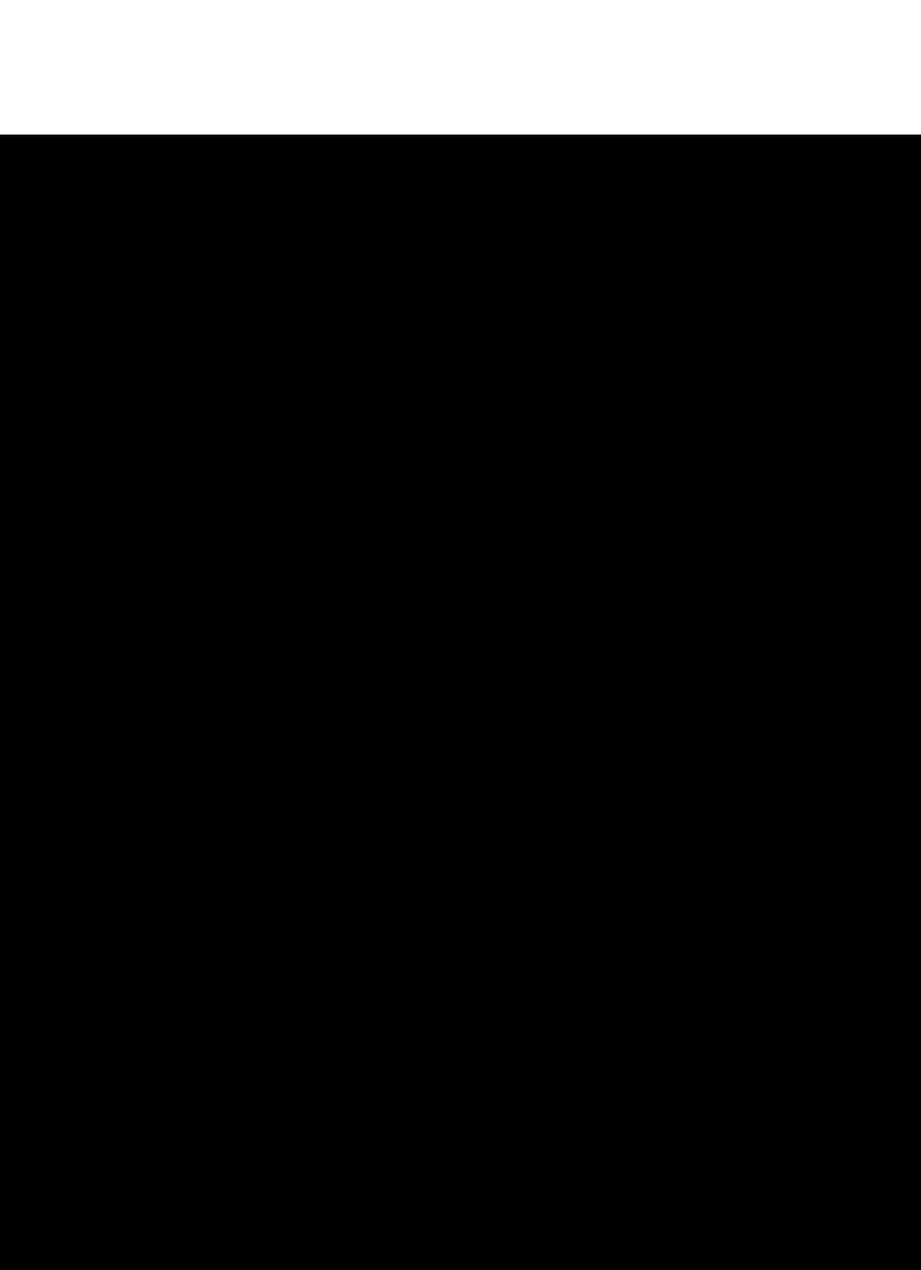
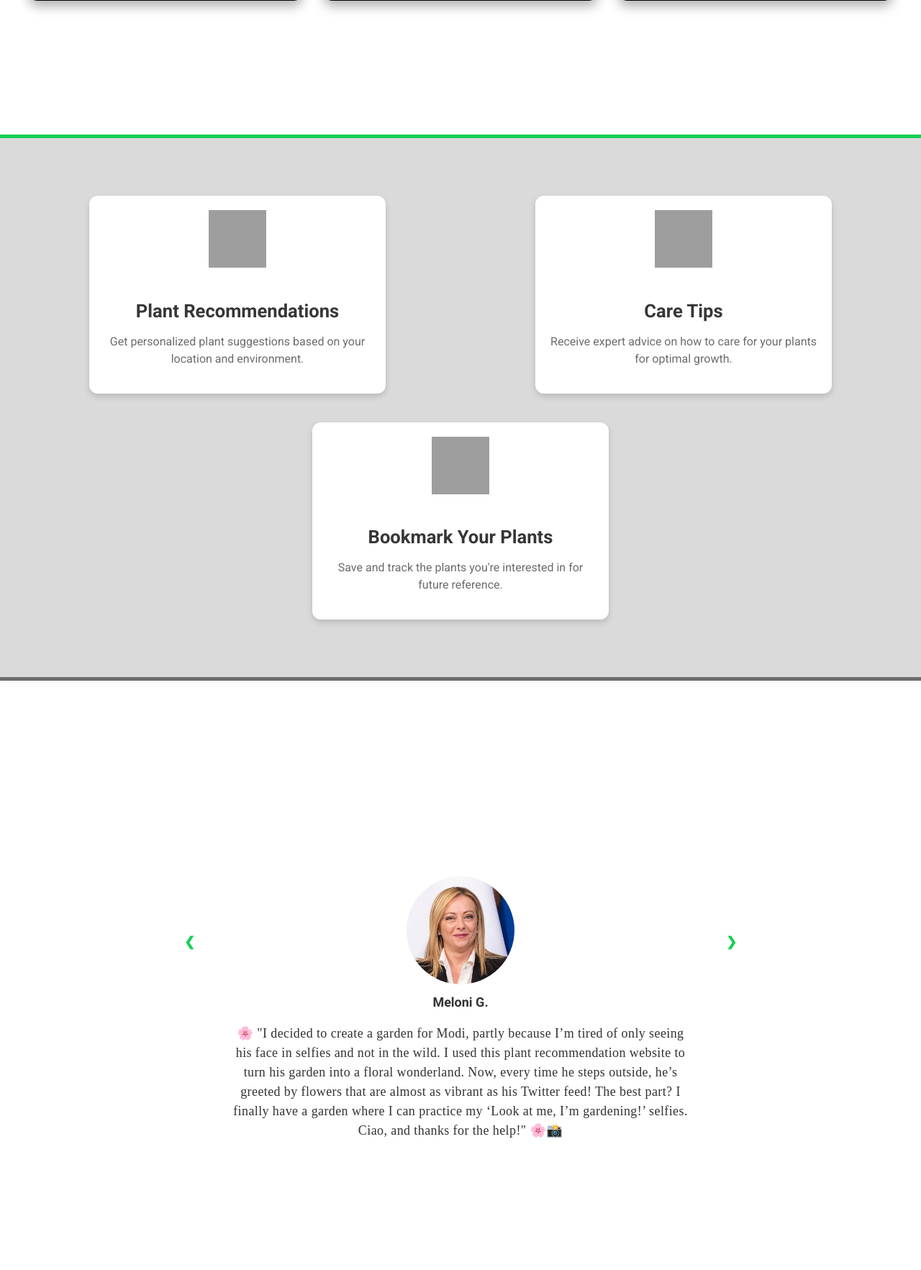
Before and after one commit to shyam1902005/planting-guide-app, a PHP site: page / in a window 1280 px wide. Shown: the part 1413-3178 px from the top of the page at 72% size. Before the commit the page ends 1600 px from the top, so only its background shows below. Run offline with PHP 8.4, Linux system fonts and the light colour scheme; grey boxes are pictures that could not be loaded.

Commit message:
update
update testimonial section is added

```diff
--- a/index.html
+++ b/index.html
@@ -75,7 +75,69 @@
       </div>
     </section>
 
+    <!-- feature section -->
+    <section class="features-section" id="features">
+  <div class="features-container">
+    <div class="feature-item">
+      <img src="plant-recommendation-icon.png" alt="Plant Recommendations" class="feature-icon">
+      <h3 class="feature-title">Plant Recommendations</h3>
+      <p class="feature-description">Get personalized plant suggestions based on your location and environment.</p>
+    </div>
+    <div class="feature-item">
+      <img src="care-tips-icon.png" alt="Care Tips" class="feature-icon">
+      <h3 class="feature-title">Care Tips</h3>
+      <p class="feature-description">Receive expert advice on how to care for your plants for optimal growth.</p>
+    </div>
+    <div class="feature-item">
+      <img src="bookmark-icon.png" alt="Bookmark Your Plants" class="feature-icon">
+      <h3 class="feature-title">Bookmark Your Plants</h3>
+      <p class="feature-description">Save and track the plants you're interested in for future reference.</p>
+    </div>
+  </div>
+</section>
 
+ <!-- testimonials section -->
+<section class="testimonial-section">
+  <!-- Slideshow container -->
+  <div class="slideshow-container">
+    <!-- Full-width images with number and caption text -->
+    <div class="mySlides fade">
+      <div class="profile-container">
+        <img src="meloni.jpg" alt="Meloni">
+        <div class="profile-name">Meloni G.</div>
+        <div class="review-text">🌸 "I decided to create a garden for Modi, partly because I’m tired of only seeing his face in selfies and not in the wild. I used this plant recommendation website to turn his garden into a floral wonderland. Now, every time he steps outside, he’s greeted by flowers that are almost as vibrant as his Twitter feed! The best part? I finally have a garden where I can practice my ‘Look at me, I’m gardening!’ selfies. Ciao, and thanks for the help!" 🌸📸</div>
+      </div>
+    </div>
+
+    <div class="mySlides fade">
+      <div class="profile-container">
+        <img src="modi.jpg" alt="Modi">
+        <div class="profile-name">Modi J.</div>
+        <div class="review-text">"Meloni’s idea of a garden makeover was truly a surprise—mostly because I was expecting her to just bring me another selfie stick! Thanks to this website, I received a garden that’s bursting with colors, making my outdoor space look like it’s in a Bollywood movie. And the flowers? They’re practically singing 'Jai Ho!' every time I walk by. I guess this is what happens when international diplomacy meets horticulture—gardens and selfies for everyone!" 🌻🤳</div>
+      </div>
+    </div>
+
+    <div class="mySlides fade">
+      <div class="profile-container">
+        <img src="putin.jpg" alt="Putin">
+        <div class="profile-name">Putin V.</div>
+        <div class="review-text">"Planting a garden was a radical change from my usual activities, but after using this plant recommendation website, I’ve finally created something that doesn’t involve breaking things. My new garden is like a peace treaty with Mother Nature herself—no tanks, just tulips! Who knew that planting could be so... relaxing? I might even start a new trend: ‘From Destruction to Daffodils.’ Thanks for making my green thumb a reality!" 🌲🚀</div>
+      </div>
+    </div>
+
+    <!-- Next and previous buttons -->
+    <a class="prev" onclick="plusSlides(-1)">&#10094;</a>
+    <a class="next" onclick="plusSlides(1)">&#10095;</a>
+  </div>
+  <br>
+
+  <!-- The dots/circles -->
+  <div style="text-align:center">
+    <span class="dot" onclick="currentSlide(1)"></span>
+    <span class="dot" onclick="currentSlide(2)"></span>
+    <span class="dot" onclick="currentSlide(3)"></span>
+  </div>
+</section>
 
       <script src="landing_page.js"></script>
 </body>
--- a/styles.css
+++ b/styles.css
@@ -11,11 +11,11 @@ body {
   font-family: 'Roboto', sans-serif;
   margin: 0;
   padding: 0;
-  padding-top: 60px; /* Adjust as needed to ensure spacing for fixed header */
-  overflow-x: hidden; /* Prevent horizontal scroll */
+  padding-top: 80px; /* Increased to ensure proper space for fixed header */
+  overflow-x: hidden;
 }
 
-/* hero section */
+/* Hero Section */
 .hero-section {
   background-image: url('plant_background.jpg');
   background-size: cover;
@@ -31,7 +31,7 @@ body {
   align-items: center;
   position: relative;
   filter: contrast(1.2) brightness(0.8) saturate(1.1);
-  box-sizing: border-box; /* Ensure padding and borders don't affect width/height */
+  box-sizing: border-box;
 }
 
 .hero-content {
@@ -64,6 +64,7 @@ body {
   background-color: var(--dark-color);
 }
 
+/* Header */
 header {
   display: flex;
   justify-content: space-between;
@@ -75,7 +76,7 @@ header {
   top: 0;
   width: 100%;
   z-index: 1000;
-  box-sizing: border-box; /* Ensure padding/borders don't affect width */
+  box-sizing: border-box;
 }
 
 .logo-container {
@@ -130,7 +131,8 @@ header {
   align-items: center;
 }
 
-.sign-in, .sign-up {
+.sign-in,
+.sign-up {
   background-color: var(--brand-color);
   color: var(--lightest-color);
   border: none;
@@ -139,13 +141,14 @@ header {
   cursor: pointer;
 }
 
-.sign-in:hover, .sign-up:hover {
+.sign-in:hover,
+.sign-up:hover {
   background-color: var(--dark-color);
 }
 
-/* The sidepanel menu */
+/* Sidepanel Menu */
 .sidepanel {
-  height: 100%; /* Adjust to fit viewport height */
+  height: 100%;
   width: 0;
   position: fixed;
   z-index: 1;
@@ -192,79 +195,243 @@ header {
 }
 
 /* How It Works Section */
-/* General Styles for the body and header remain unchanged */
-
-/* How It Works Section */
 .how-it-works {
   display: flex;
   flex-direction: column;
   align-items: center;
-  min-height: calc(100vh - 60px); /* Full viewport height minus the header height */
-  padding: 20px; /* Add some padding if needed */
+  min-height: calc(100vh - 80px); /* Account for header height */
+  padding: 20px;
   box-sizing: border-box;
 }
 
-/* How It Works Section Header */
 .section-header {
   text-align: center;
-  margin-bottom: 40px; /* Space below the header */
+  margin-bottom: 40px;
 }
 
 .section-header h2 {
-  font-size: 2.5rem; /* Size for the main title */
-  color: var(--darkest-color); /* Color for the title */
-  margin-bottom: 10px; /* Space below the title */
+  font-size: 2.5rem;
+  color: var(--darkest-color);
 }
 
 .section-header p {
-  font-size: 1.2rem; /* Size for the introductory text */
-  color: var(--mid-color); /* Color for the text */
-  line-height: 1.6; /* Improved line height */
+  font-size: 1.2rem;
+  color: var(--mid-color);
+  line-height: 1.6;
 }
 
-/* Steps Container */
 .steps-container {
-  display: grid; /* Use grid layout for spacing */
-  grid-template-columns: repeat(auto-fit, minmax(250px, 1fr)); /* Responsive columns */
-  gap: 30px; /* Space between columns */
-  padding: 0 20px; /* Padding to prevent content from touching the sides */
-  max-width: 1200px; /* Optional: Set a max-width to limit the width of content */
-  margin: 0 auto; /* Center the container */
+  display: grid;
+  grid-template-columns: repeat(auto-fit, minmax(250px, 1fr));
+  gap: 30px;
+  padding: 0 20px;
+  max-width: 1200px;
+  margin: 0 auto;
 }
 
-/* Individual Step Styling */
 .step {
   background-color: var(--darkest-color);
   color: var(--lightest-color);
-  padding: 30px; /* Space inside each step */
-  border-radius: 12px; /* Rounded corners */
+  padding: 30px;
+  border-radius: 12px;
   text-align: center;
-  box-shadow: 0 8px 16px rgba(0, 0, 0, 0.3); /* Shadow for depth */
-  transition: transform 0.3s, box-shadow 0.3s; /* Smooth transition for hover effects */
+  box-shadow: 0 8px 16px rgba(0, 0, 0, 0.3);
+  transition: transform 0.3s, box-shadow 0.3s;
   display: flex;
   flex-direction: column;
   align-items: center;
   justify-content: center;
-  min-height: 200px; /* Ensure a minimum height for consistency */
-  margin: 0; /* Remove default margins */
+  min-height: 200px;
 }
 
 .step:hover {
-  transform: translateY(-10px); /* Lift the card on hover */
-  box-shadow: 0 12px 24px rgba(0, 0, 0, 0.4); /* Deepen shadow on hover */
+  transform: translateY(-10px);
+  box-shadow: 0 12px 24px rgba(0, 0, 0, 0.4);
 }
 
 .step .icon {
-  font-size: 2rem; /* Smaller icon size */
-  margin-bottom: 15px; /* Space below icon */
+  font-size: 2rem;
+  margin-bottom: 15px;
 }
 
 .step h3 {
-  font-size: 1.8rem; /* Larger heading font size */
-  margin-bottom: 15px; /* Space below heading */
+  font-size: 1.8rem;
+  margin-bottom: 15px;
 }
 
 .step p {
-  font-size: 1.1rem; /* Slightly larger paragraph font size */
-  line-height: 1.6; /* Improved line height */
+  font-size: 1.1rem;
+  line-height: 1.6;
 }
+
+/* Features Section */
+.features-section {
+  padding: 60px 20px;
+  background-color: var(--light-color);
+  border-top: 5px solid var(--brand-color);
+  box-shadow: 0 4px 10px rgba(0, 0, 0, 0.1);
+}
+
+.features-container {
+  display: flex;
+  justify-content: space-around;
+  align-items: center;
+  flex-wrap: wrap;
+}
+
+.feature-item {
+  text-align: center;
+  flex-basis: 30%;
+  margin: 20px;
+  background-color: var(--lightest-color);
+  padding: 20px;
+  border-radius: 12px;
+  box-shadow: 0 4px 8px rgba(0, 0, 0, 0.15);
+  transition: transform 0.3s ease, box-shadow 0.3s ease;
+}
+
+.feature-item:hover {
+  transform: translateY(-10px);
+  box-shadow: 0 8px 16px rgba(0, 0, 0, 0.25);
+}
+
+.feature-icon {
+  width: 80px;
+  height: 80px;
+  margin-bottom: 15px;
+}
+
+.feature-title {
+  margin-bottom: 10px;
+  font-size: 1.6rem;
+  color: var(--dark-color);
+}
+
+.feature-description {
+  color: var(--mid-color);
+  font-size: 1rem;
+  line-height: 1.5;
+}
+
+.testimonial-section{
+  border-top: 5px solid var(--mid-color);
+}
+/* Slideshow container */
+.slideshow-container {
+  max-width: 1000px;
+  position: relative;
+  margin: auto;
+  height: 100vh;
+  width: 100vh;
+  display: flex;
+  align-items: center; /* Center the content vertically */
+  justify-content: center;
+}
+
+/* Profile container styles */
+.profile-container {
+  text-align: center;
+  padding: 20px; /* Add some padding */
+}
+
+.profile-container img {
+  width: 150px;
+  height: 150px;
+  border-radius: 50%;
+  margin-top: 15vh;
+  -webkit-border-radius: 50%;
+  -moz-border-radius: 50%;
+  -ms-border-radius: 50%;
+  -o-border-radius: 50%;
+}
+
+.profile-name {
+  font-size: 18px; /* Size of the name text */
+  font-weight: bold; /* Bold text for names */
+  margin-top: 10px; /* Space between image and name */
+  color: #333; /* Darker text color for better readability */
+}
+
+/* Next & previous buttons */
+.prev, .next {
+  cursor: pointer;
+  position: absolute;
+  top: 50%;
+  width: auto;
+  margin-top: -8vh;
+  padding: 16px;
+  color: var(--brand-color);
+  font-weight: bold;
+  font-size: 18px;
+  transition: 0.6s ease;
+  border-radius: 0 3px 3px 0;
+  user-select: none;
+}
+
+/* Position the "next button" to the right */
+.prev {
+  left: 0;
+  border-radius: 5px 0 0 5px;
+  -webkit-border-radius: 5px 0 0 5px;
+  -moz-border-radius: 5px 0 0 5px;
+  -ms-border-radius: 5px 0 0 5px;
+  -o-border-radius: 5px 0 0 5px;
+}
+.next {
+  right: 0;
+  border-radius: 0px 3px 3px 0px;
+  -webkit-border-radius: 0px 3px 3px 0px;
+  -moz-border-radius: 0px 3px 3px 0px;
+  -ms-border-radius: 0px 3px 3px 0px;
+  -o-border-radius: 0px 3px 3px 0px;
+}
+
+/* On hover, add a black background color with a little bit see-through */
+.prev:hover, .next:hover {
+  background-color: rgba(0,0,0,0.8);
+}
+
+.text {
+  font-size: 20px; /* Increased font size */
+  font-weight: bold; /* Make the caption text bold */
+  color: #f2f2f2;
+  padding: 10px;
+  position: absolute;
+  bottom: 20px;
+  width: 100%;
+  text-align: center;
+}
+
+.active, .dot:hover {
+  background-color: #717171;
+}
+
+@keyframes fade {
+  from {opacity: .4}
+  to {opacity: 1}
+}
+
+/* Review text styling */
+.review-text {
+  font-size: 18px; /* Increased font size for better readability */
+  color: #333; /* Darker text for better readability */
+  font-weight: 500; /* Slightly bold text for emphasis */
+  margin-top: 10px; /* Space above the review text */
+  line-height: 1.5; /* Adjust line height for readability */
+  letter-spacing: 0.4px; /* Slight letter spacing for a clean look */
+  padding: 10px; /* Padding around the text for better spacing */
+  max-width: 85%; /* Ensure the text doesn’t stretch too wide */
+  margin-left: auto;
+  margin-right: auto; /* Center the text container */
+  font-family: 'Playfair Display', serif;
+
+
+}
+
+/* Responsive adjustments */
+@media (max-width: 768px) {
+  .review-text {
+    font-size: 16px; /* Slightly smaller font size on smaller screens */
+    padding: 8px; /* Reduced padding on smaller screens */
+  }
+}
```
Also changed, not shown: landing_page.js (+55 -0 lines), meloni.jpg (added), modi.jpg (added), putin.jpg (added).
